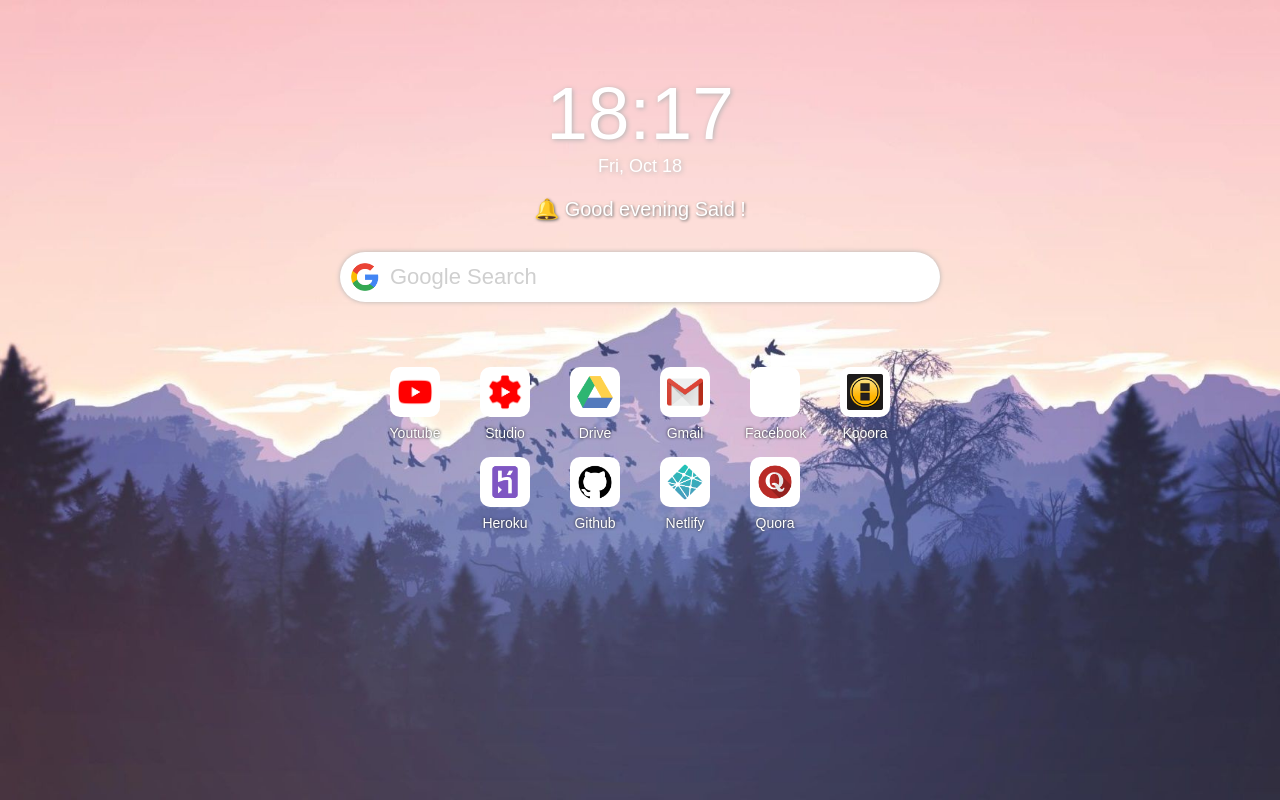
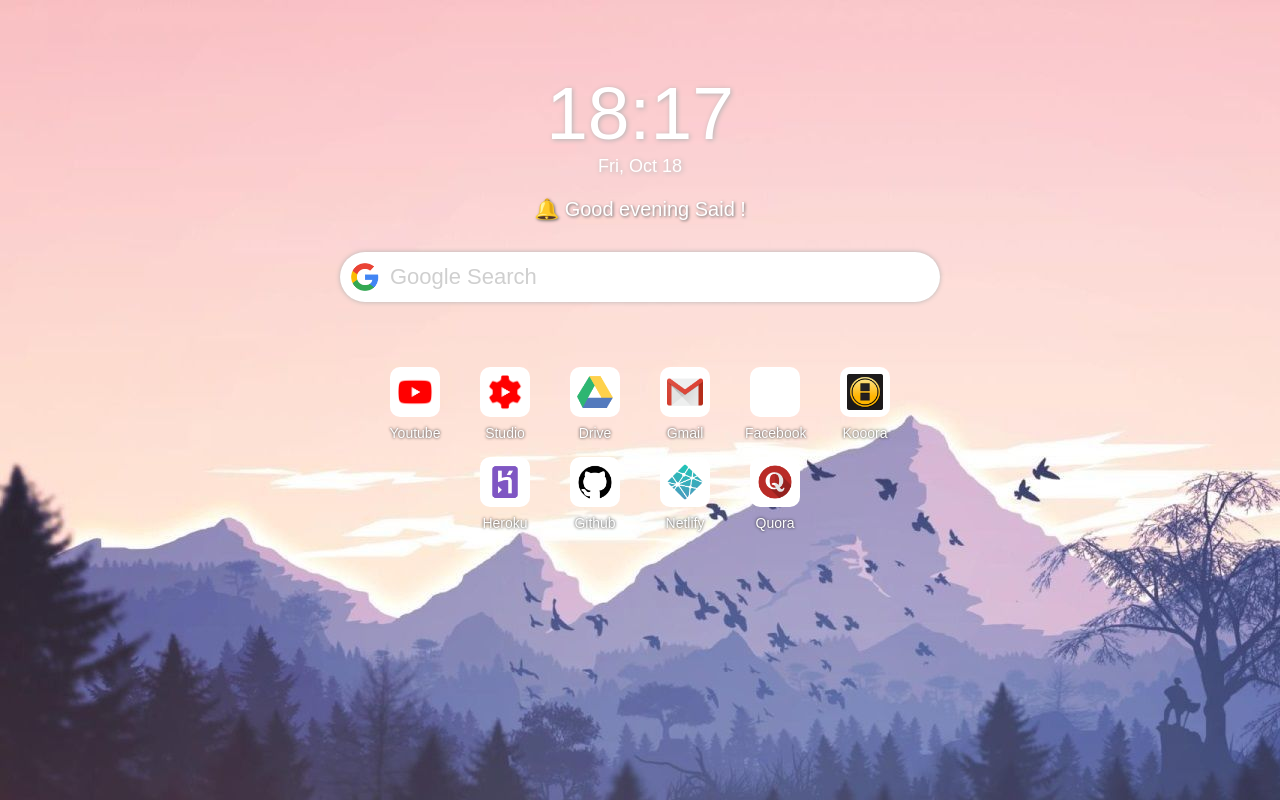
Before and after one commit to saidgamih/sghome, a plain HTML site: page index.html in a window 1280 px wide. Drawn offline with Linux system fonts and the light colour scheme.

Commit message:
Update main.css

```diff
--- a/main.css
+++ b/main.css
@@ -16,7 +16,7 @@ body {
     width: 100%;
     min-height: 100%;
     background-repeat: no-repeat;
-    background-size: auto 100%;
+    background-size:  auto;
     padding: 15px;
 }
 .horloge {
```
